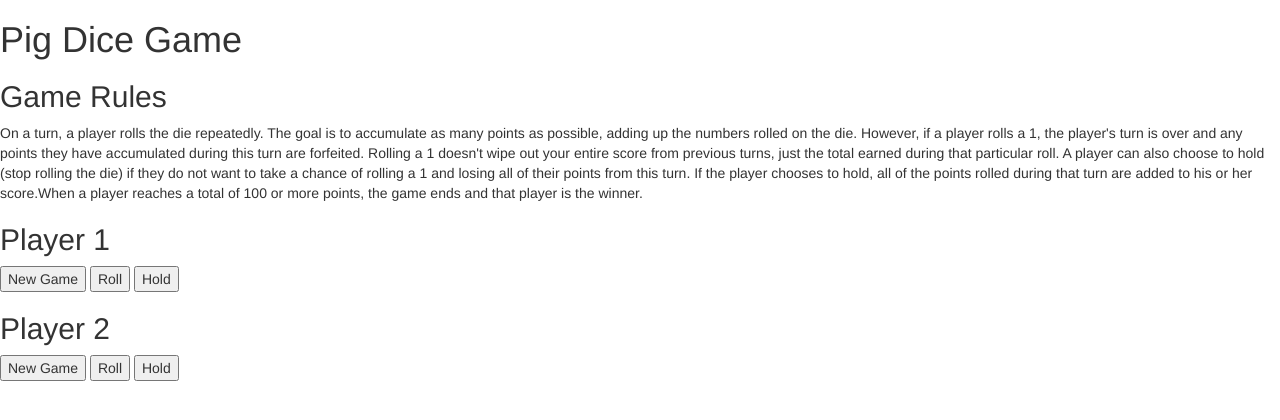
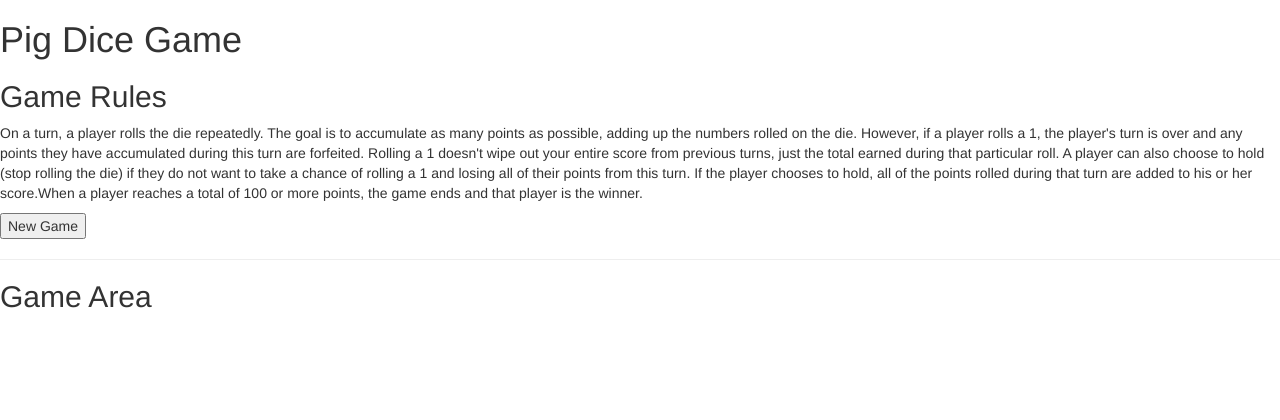
Before and after one commit to Kkituni/Pig-Dice, a plain HTML site: page index.html in a window 1280 px wide. Drawn offline with nearby package versions, Linux system fonts and the light colour scheme; files that its build step writes are made by us from their sources.

Commit message:
Added buttons and ids for the gamearea, playerinfo, instructions, and controls

```diff
--- a/index.html
+++ b/index.html
@@ -18,22 +18,12 @@
     <p>On a turn, a player rolls the die repeatedly. The goal is to accumulate as many points as possible, adding up the numbers rolled on the die. However, if a player rolls a 1, the player's turn is over and any points they have accumulated during this turn are forfeited.
       Rolling a 1 doesn't wipe out your entire score from previous turns, just the total earned during that particular roll. A player can also choose to hold (stop rolling the die) if they do not want to take a chance of rolling a 1 and losing all of their points from this turn.
       If the player chooses to hold, all of the points rolled during that turn are added to his or her score.When a player reaches a total of 100 or more points, the game ends and that player is the winner.</p>
-    <h2>Player 1</h2>
-    <button type="button" name="button1a">New Game</button>
-    <button type="button" name="button2b">Roll</button>
-    <button type="button" name="button3c">Hold</button>
-    <h2>Player 2</h2>
-    <button type="button" name="button1a">New Game</button>
-    <button type="button" name="button2b">Roll</button>
-    <button type="button" name="button3c">Hold</button>
 
-    <div class="output"</div>
-    <div class="outcome2"</div>
-    <div class="outcome2b"</div>
+      <button type="button" name="btnNewGame" id="btnNewGame">New Game</button>
 
-    </div>
-
-    </div>
-
-  </body>
-</html>
+        <hr>
+      <div id="gameArea">
+        <h2>Game Area</h2>
+        <h3 id="player-info"></h3>
+        <div id="game-instructions"></div>
+        <div id='game-controls' style="display: none">
```
